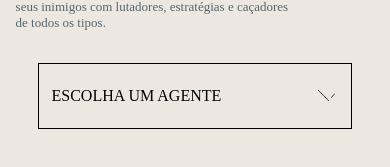
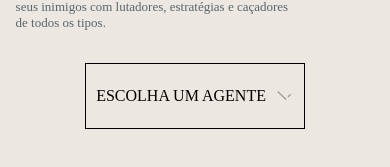
Before and after one commit to PauloVitorMartins/agentes-valorant, a React (Vite) app: page / in a window 390 px wide. Shown: the part 447-614 px from the top of the page. Built offline with nearby package versions, Linux system fonts and the light colour scheme; a web font is replaced by a local one.

Commit message:
fix-select-agent-button-padding-fix

```diff
--- a/src/App.css
+++ b/src/App.css
@@ -22,6 +22,7 @@
   }
 
   .arrowDown {
+    transition: s linear;
     transform: rotate(-180deg);
   }
 
@@ -38,29 +39,24 @@
 
   .select-btn {
     font-family: DIN Next LT Arabic;
-    width: 92%;
+    width: 70%;
     display: flex;
-    justify-content: space-between;
     align-items: center;
+    justify-content: space-evenly;
     height: 4em;
-    padding: 0 4%;
     text-align: center;
     border: 1px solid black;
   }
 
   .select-content .options {
     max-height: 10em;
+    padding-left: 0;
     margin-top: 0;
     overflow-y: auto;
   }
 
-  .options {
-    align-items: center;
-    margin-left: -12.4%;
-  }
-
   .options li {
-    padding-left: 8%;
+    padding-left: 4%;
     display: flex;
     align-items: center;
     font-family: DIN Next LT Arabic;
@@ -80,7 +76,7 @@
     margin-top: -50%;
     height: 10em;
     border: 1px solid #373e41;
-    width: 100%;
+    width: 70%;
     border-bottom: none;
   }
 
@@ -97,7 +93,7 @@
 
   .title-agent {
     display: block;
-    position: fixed;
+    position: absolute;
     margin-top: 0;
     margin-bottom: 0;
     font-size: 270%;
```
